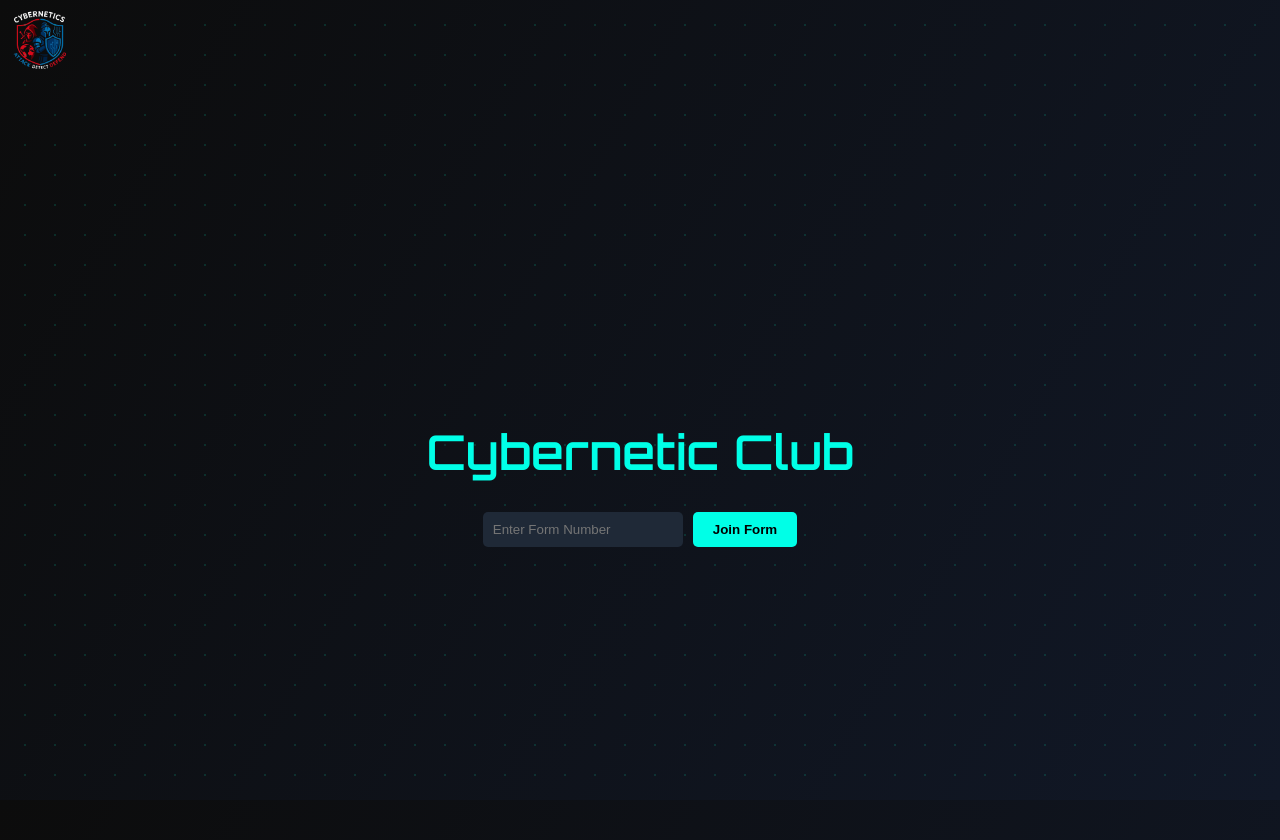
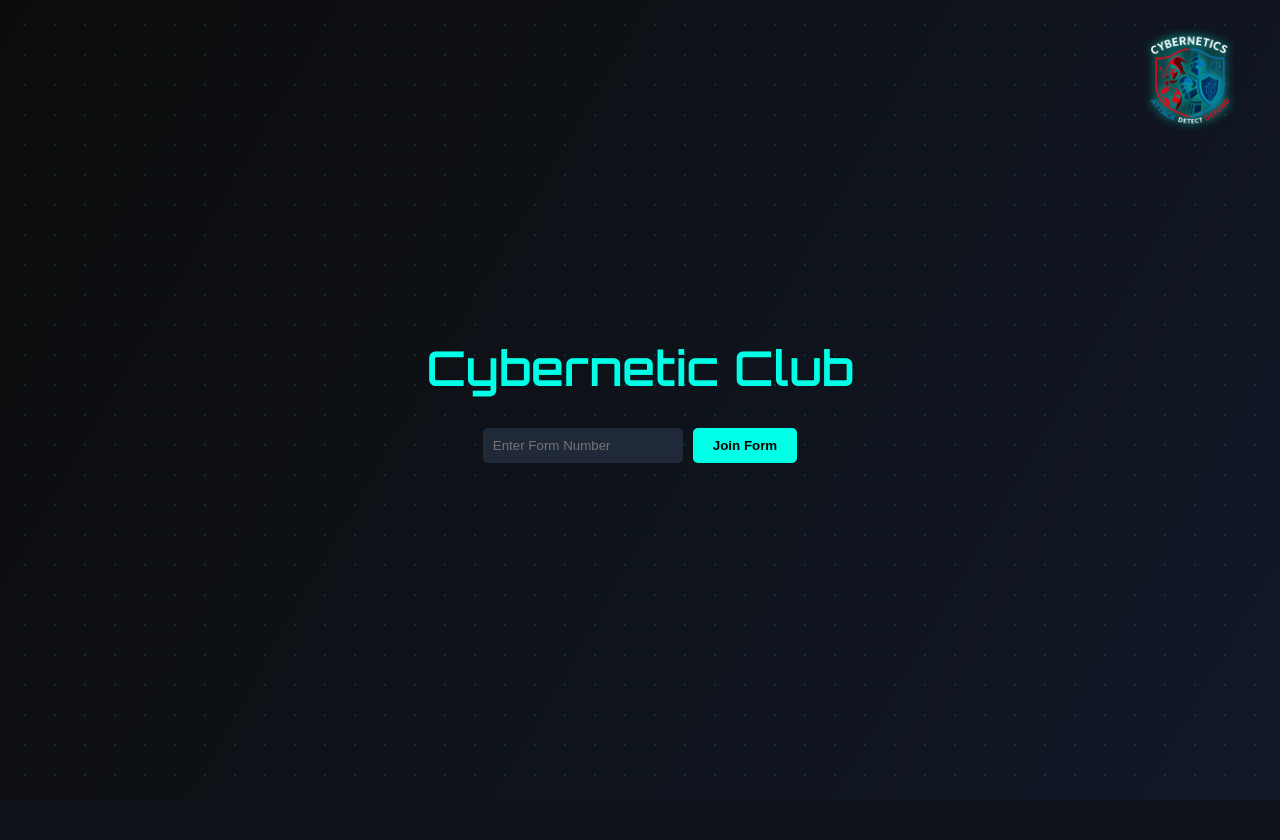
Before and after one commit to KayyumKM/club, a Flask app: page / in a window 1280 px wide. Shown: the top 840 px of the page. After the commit the page ends 800 px from the top, so only its background shows below. Run offline with Flask 3, Linux system fonts and the light colour scheme.

Commit message:
Update index.html

```diff
--- a/templates/index.html
+++ b/templates/index.html
@@ -138,15 +138,37 @@
       display: none;
       z-index: 9;
     }
+
+    /* ✅ Logo styles */
+    .header {
+      position: absolute;
+      top: 20px;
+      right: 30px;
+      z-index: 10;
+    }
+
+    .header img {
+      height: 120px;
+      width: auto;
+      filter: drop-shadow(0 0 5px #00ffe7);
+      transition: transform 0.3s ease;
+    }
+
+    .header img:hover {
+      transform: scale(1.05);
+    }
   </style>
 </head>
 <body>
 
+  <!-- ✅ Logo at top-right -->
+  <div class="header">
+    <img src="{{ url_for('static', filename='logo.png') }}" alt="Cybernetics Club Logo">
+  </div>
+
   <div class="background"></div>
   <div class="overlay" id="overlay"></div>
-  <div class="header">
-   <img src="{{ url_for('static', filename='logo.png') }}" alt="Your Logo" height="80">
-  </div>
+
   <div class="container">
     <h1 id="secretTitle">Cybernetic Club</h1>
     <div class="form-entry">
@@ -201,12 +223,11 @@
       const username = document.getElementById('adminUser').value;
       const password = document.getElementById('adminPass').value;
 
-	  fetch('/admin_login', {
-	  method: 'POST',
-	  headers: { 'Content-Type': 'application/json' },
-	  body: JSON.stringify({ username, password })
-	  })
-
+      fetch('/admin_login', {
+        method: 'POST',
+        headers: { 'Content-Type': 'application/json' },
+        body: JSON.stringify({ username, password })
+      })
       .then(res => {
         if (!res.ok) throw new Error('Invalid login');
         return res.json();
@@ -234,5 +255,4 @@
     }
   </script>
 </body>
-
 </html>
```
